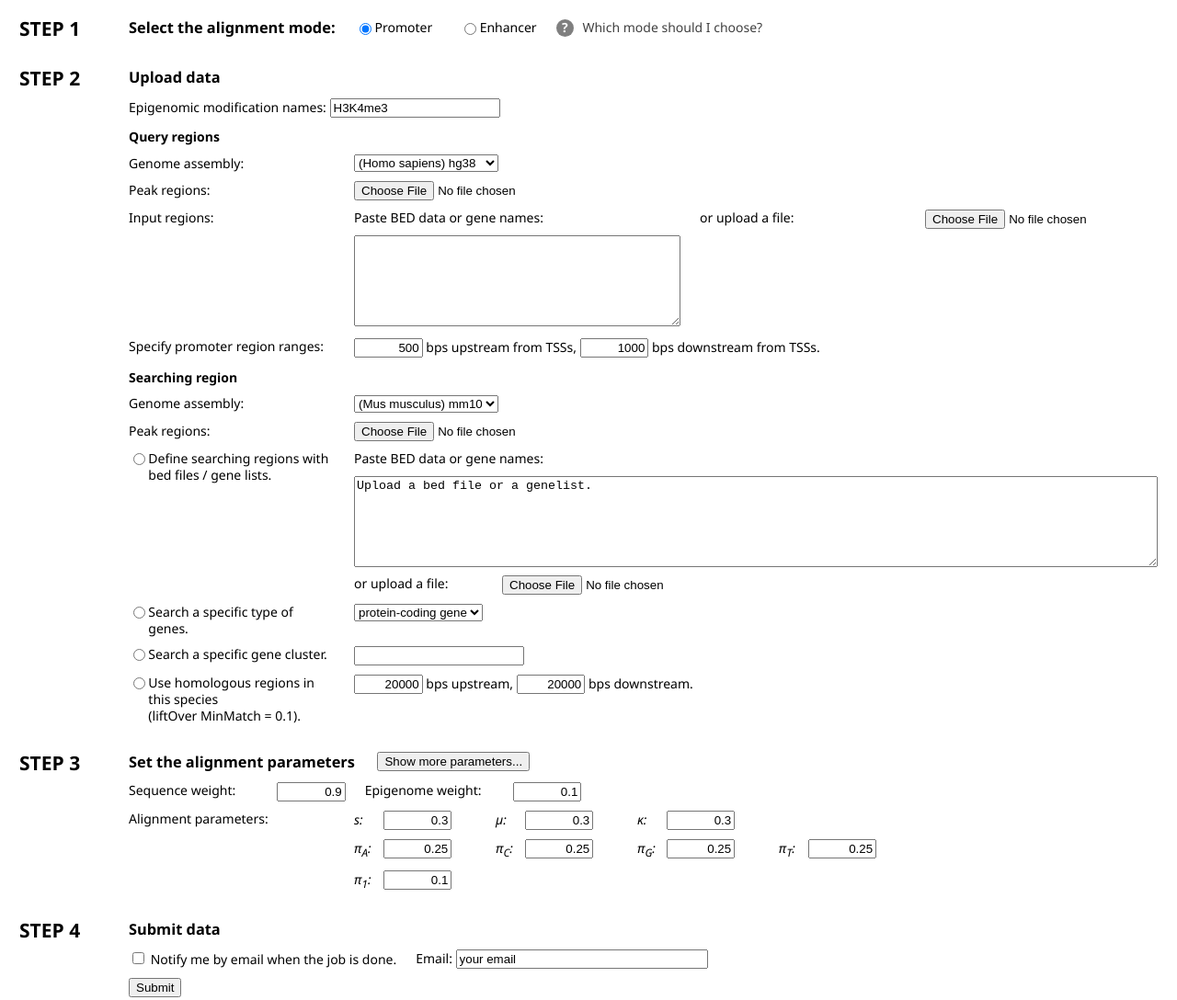
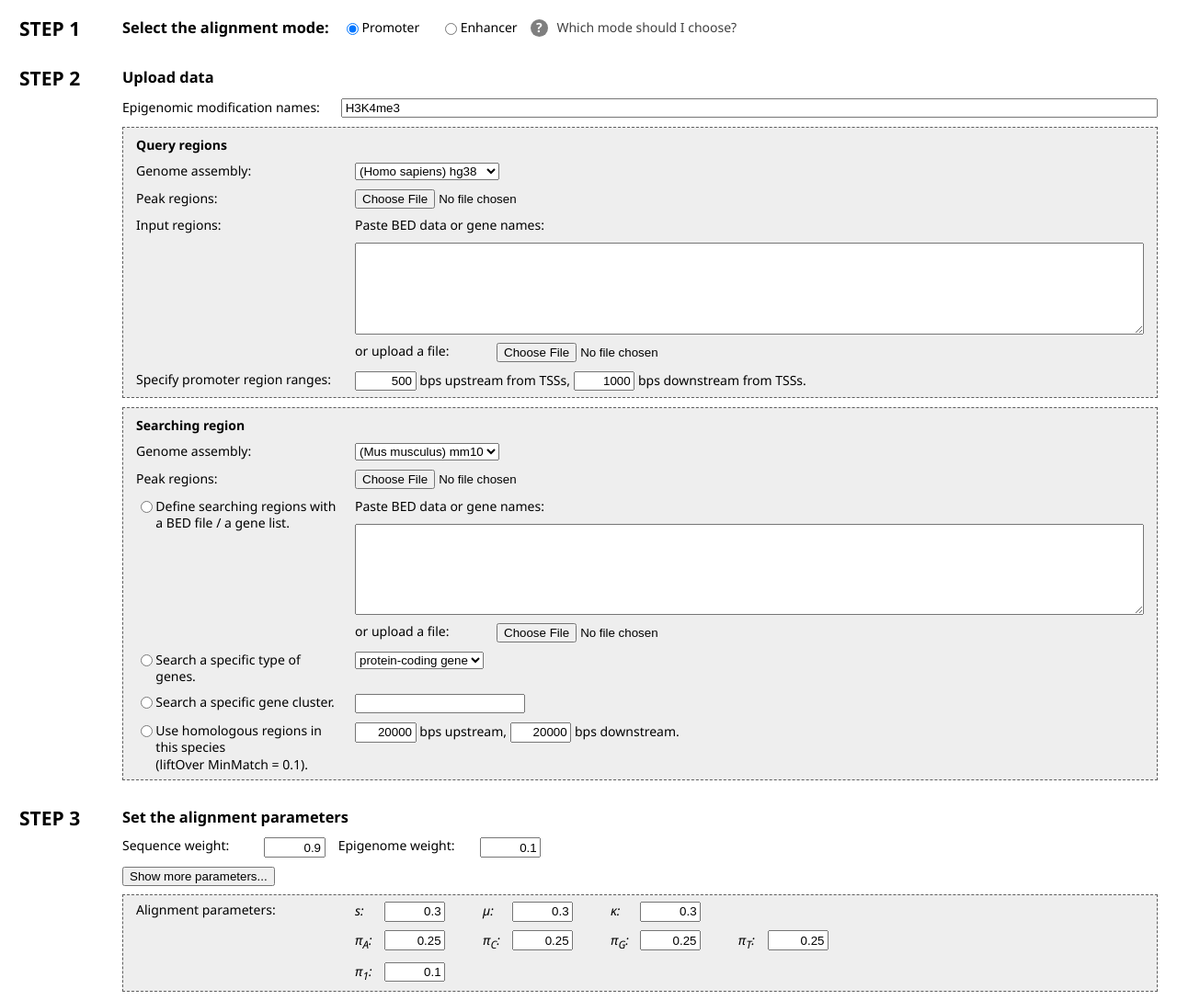
Before and after one commit to Zhong-Lab-UCSD/EpiAlignment_WebApp, a plain HTML site: page index.html in a window 1280 px wide. Shown: the part 131-1219 px from the top of the page at 92% size. Drawn offline with Linux system fonts and the light colour scheme.

Commit message:
Updated styles

```diff
--- a/index.html
+++ b/index.html
@@ -40,8 +40,9 @@
       <div>
         <h3>Upload data</h3>
       </div>
-      <div>
-        Epigenomic modification names: <input type="text" name="epiName" value="H3K4me3">
+      <div class="flexRow flexCenter flexWrap">
+        <div class="elemLabel"> Epigenomic modification names:</div>
+        <input class="flex" type="text" name="epiName" value="H3K4me3">
       </div>
       <!--query region-->
       <div class="speciesData flexColumn flexStretch">
@@ -57,14 +58,13 @@
           <div class="elemLabel">Peak regions:</div>
           <input class="flex" type="file" name="speciesPeak[]">
         </div>
-        <div id="inputRegionContainer" class="flexColumn flexStretch">
         <div class="flexRow flexStart flexWrap">
           <div class="elemLabel">Input regions:</div>
           <div class="flexColumn flexStretch flex">
-				<span>Paste BED data or gene names:</span>
-				<textarea name="speciesText[]"></textarea></div>
+            <div>Paste BED data or gene names:</div>
+            <textarea name="speciesText[]"></textarea>
             <div class="flexRow flexStart flexWrap">
-            <div class="elemLabel">or upload a file:</div>
+              <div class="subElemLabel">or upload a file:</div>
               <input class="flex" type="file" name="speciesInput[]">
             </div>
           </div>
@@ -98,12 +98,10 @@
           <div class="flexRow flexStart flexWrap">
             <div class="elemLabel flexRow flexStart flexNoWrap">
               <input type="radio" name="promSearchRegion" value="genomregion" id="bedPromSearch">
-              <label for="bedPromSearch"> Define searching regions with bed files / gene lists.</label>
+              <label for="bedPromSearch"> Define searching regions with a BED file / a gene list.</label>
             </div>
-            <div class="flexColumn flexStretch flex">
-              <span>Paste BED data or gene names:</span>
-
-                <textarea name="speciesText[]">Upload a bed file or a genelist.</textarea>
+            <div class="flexColumn flexStretch flex"> <span>Paste BED data or gene names:</span>
+              <textarea name="speciesText[]"></textarea>
               <div class="flexRow flexStart flexWrap">
                 <div class="subElemLabel">or upload a file:</div>
                 <input class="flex" type="file" name="speciesInput[]">
@@ -159,9 +157,8 @@
       <h2> STEP 3 </h2>
     </div>
     <div class="stepright flexColumn flexStretch">
-      <div class="flexRow flexCenter flexWrap">
+      <div>
         <h3>Set the alignment parameters</h3>
-        <button type="button">Show more parameters...</button>
       </div>
       <div class="flexRow flexCenter flexWrap">
         <div class="flexRow flexNoWrap shortInputContainer">
@@ -173,7 +170,8 @@
           <input type="text" name="epiweight" value="0.1">
         </div>
       </div>
-      <div class="flexRow flexStart flexWrap">
+      <button type="button" class="selfAlignStart">Show more parameters...</button>
+      <div class="speciesData flexRow flexStart flexWrap">
         <div class="elemLabel">Alignment parameters:</div>
         <div class="parameterContainer flexColumn flexStretch">
           <div class="flexRow flexStart flexWrap">
--- a/mainstyles.css
+++ b/mainstyles.css
@@ -28,6 +28,11 @@ form {
 	padding: 1em 0.5em;
 }
 
+input[type="text"] {
+	padding: 0.1em 0.2em;
+	box-sizing: border-box;
+}
+
 .nobr {
 	white-space: nowrap;
 }
@@ -38,7 +43,7 @@ form {
 }
 
 .flexRow > *:not(:last-child) {
-	margin-right: 1.5em;
+	margin-right: 1em;
 }
 
 .flexColumn {
@@ -72,6 +77,16 @@ form {
 
 .flexNoWrap {
 	flex-wrap: nowrap;
+}
+
+.selfAlignStart {
+	align-self: flex-start;
+}
+
+div.speciesData {
+	border: 0.5px dashed #5E5E5E;
+	padding: 0.5em 1em;
+	background: #EEEEEE;
 }
 
 div.stepbox > div {
```
Lines whose indentation alone changed are shown as unchanged.
